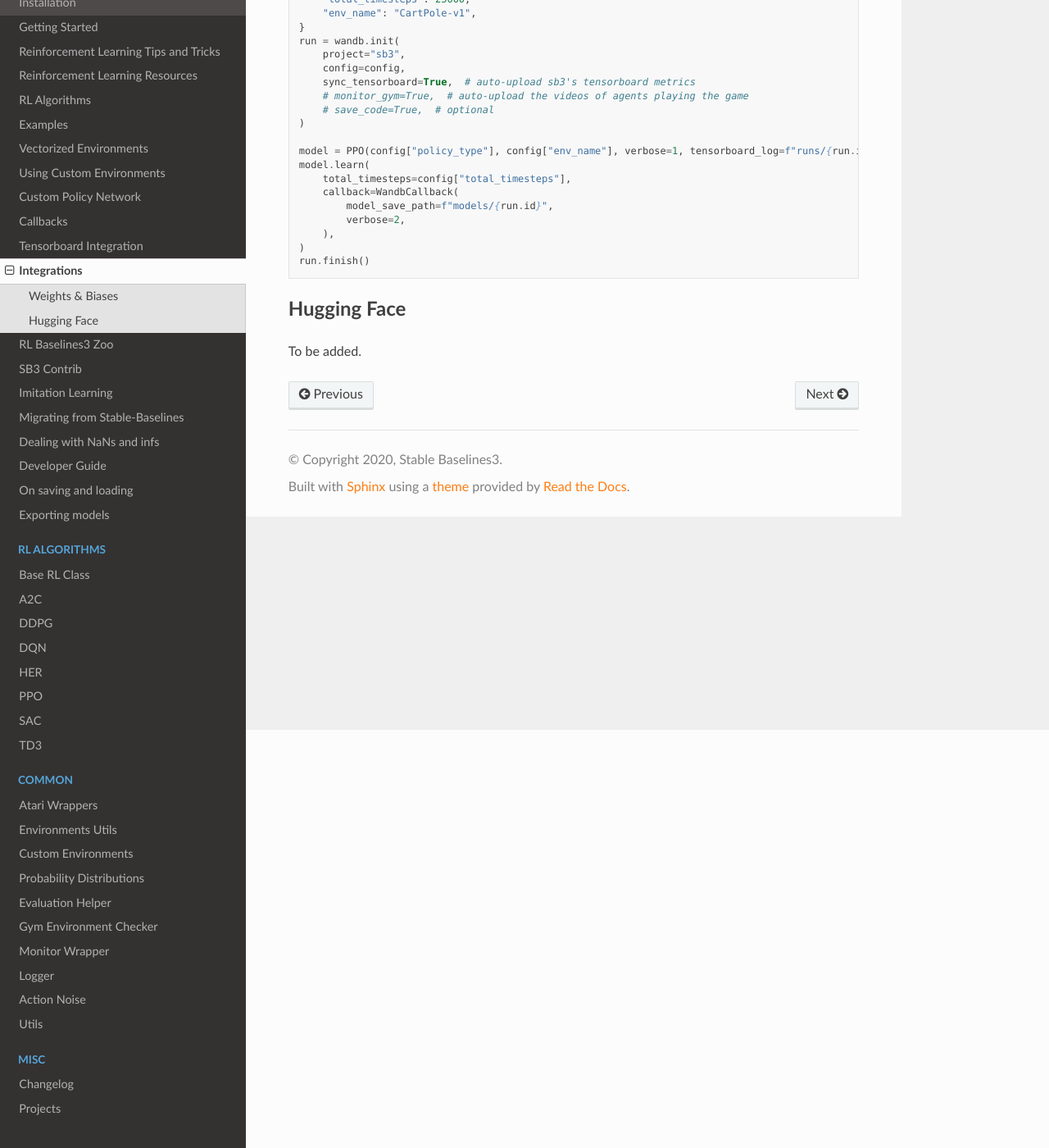
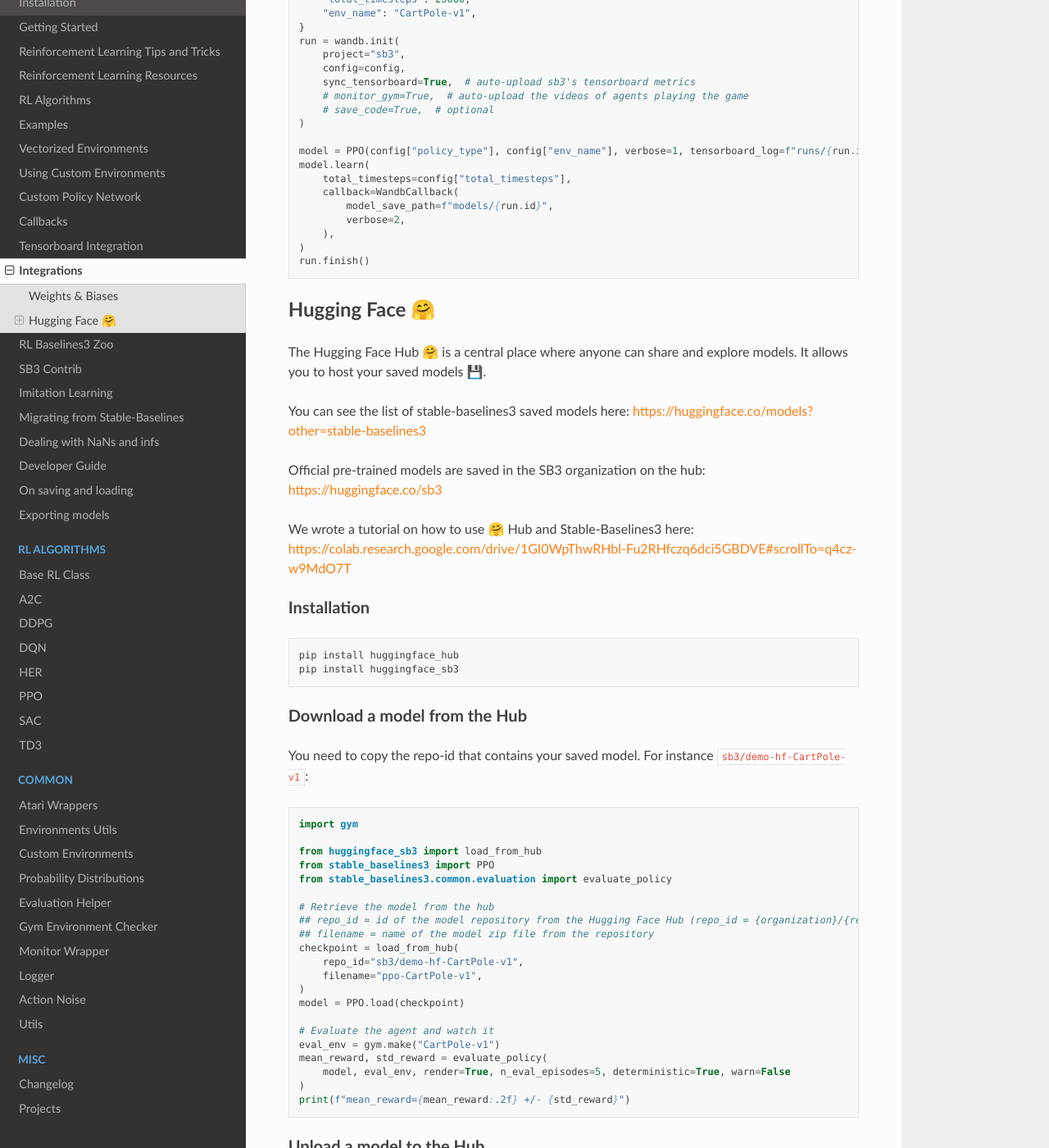
Before and after one commit to DLR-RM/stable-baselines3, a Sphinx documentation site: the page built from docs/guide/integrations.rst, in a window 1280 px wide and 1400 px high, scrolled down 510 px. Shown: the whole window at 82% size. Built offline with Sphinx 7.4.7 and the Read the Docs theme 2.0.0, drawn with Linux system fonts in a browser that asks for light colours; some of the changed text lies outside the part shown.

Commit message:
Add Hugging Face integration to SB3 doc (#733)
* Add Hugging Face to SB3 doc

* Update doc + fixes

* Use SB3 model from the hub

* Bump version

* Fixes

Co-authored-by: simoninithomas <simonini_thomas@outlook.fr>

```diff
--- a/docs/guide/integrations.rst
+++ b/docs/guide/integrations.rst
@@ -43,7 +43,97 @@
   run.finish()
 
 
-Hugging Face
-============
+Hugging Face 🤗
+===============
+The Hugging Face Hub 🤗 is a central place where anyone can share and explore models. It allows you to host your saved models 💾.
 
-To be added.
+You can see the list of stable-baselines3 saved models here: https://huggingface.co/models?other=stable-baselines3
+
+Official pre-trained models are saved in the SB3 organization on the hub: https://huggingface.co/sb3
+
+We wrote a tutorial on how to use 🤗 Hub and Stable-Baselines3 here: https://colab.research.google.com/drive/1GI0WpThwRHbl-Fu2RHfczq6dci5GBDVE#scrollTo=q4cz-w9MdO7T
+
+Installation
+-------------
+
+.. code-block:: bash
+
+ pip install huggingface_hub
+ pip install huggingface_sb3
+
+
+Download a model from the Hub
+-----------------------------
+You need to copy the repo-id that contains your saved model.
+For instance ``sb3/demo-hf-CartPole-v1``:
+
+.. code-block:: python
+
+  import gym
+
+  from huggingface_sb3 import load_from_hub
+  from stable_baselines3 import PPO
+  from stable_baselines3.common.evaluation import evaluate_policy
+
+  # Retrieve the model from the hub
+  ## repo_id = id of the model repository from the Hugging Face Hub (repo_id = {organization}/{repo_name})
+  ## filename = name of the model zip file from the repository
+  checkpoint = load_from_hub(
+      repo_id="sb3/demo-hf-CartPole-v1",
+      filename="ppo-CartPole-v1",
+  )
+  model = PPO.load(checkpoint)
+
+  # Evaluate the agent and watch it
+  eval_env = gym.make("CartPole-v1")
+  mean_reward, std_reward = evaluate_policy(
+      model, eval_env, render=True, n_eval_episodes=5, deterministic=True, warn=False
+  )
+  print(f"mean_reward={mean_reward:.2f} +/- {std_reward}")
+
+
+
+Upload a model to the Hub
+-------------------------
+
+First, you need to be logged in to Hugging Face to upload a model:
+
+- If you're using Colab/Jupyter Notebooks:
+
+.. code-block:: python
+
+ from huggingface_hub import notebook_login
+ notebook_login()
+
+
+- Otheriwse:
+
+.. code-block:: bash
+
+ huggingface-cli login
+
+Then, in this example, we train a PPO agent to play CartPole-v1 and push it to a new repo ``sb3/demo-hf-CartPole-v1``
+
+.. code-block:: python
+
+  from huggingface_sb3 import push_to_hub
+  from stable_baselines3 import PPO
+
+  # Define a PPO model with MLP policy network
+  model = PPO("MlpPolicy", "CartPole-v1", verbose=1)
+
+  # Train it for 10000 timesteps
+  model.learn(total_timesteps=10_000)
+
+  # Save the model
+  model.save("ppo-CartPole-v1")
+
+  # Push this saved model to the hf repo
+  # If this repo does not exists it will be created
+  ## repo_id = id of the model repository from the Hugging Face Hub (repo_id = {organization}/{repo_name})
+  ## filename: the name of the file == "name" inside model.save("ppo-CartPole-v1")
+  push_to_hub(
+      repo_id="sb3/demo-hf-CartPole-v1",
+      filename="ppo-CartPole-v1",
+      commit_message="Added Cartpole-v1 model trained with PPO",
+  )
--- a/stable_baselines3/version.txt
+++ b/stable_baselines3/version.txt
@@ -1 +1 @@
-1.4.0
+1.4.1a0
```
Also changed, not shown: docs/misc/changelog.rst (+30 -1 lines).
